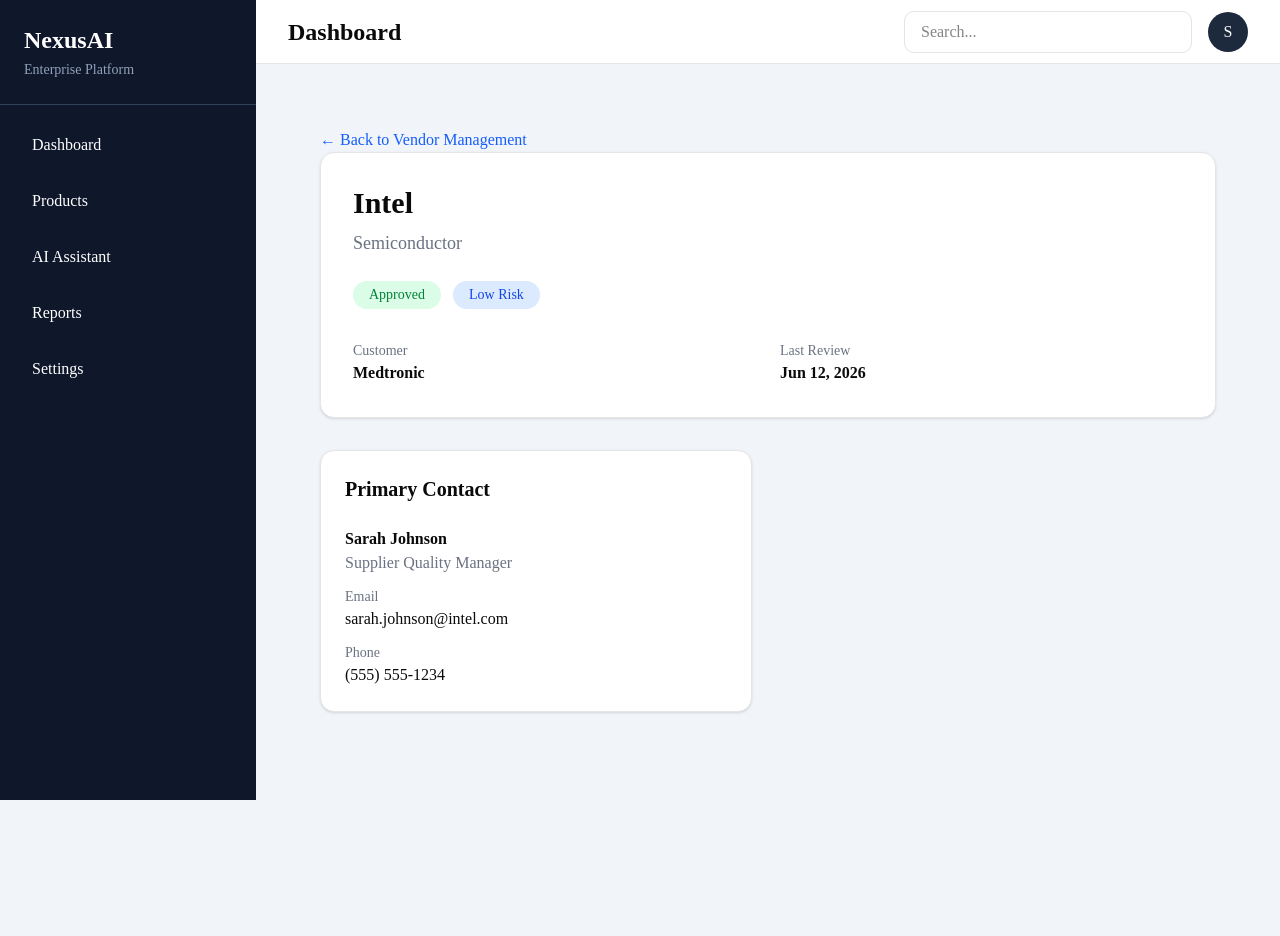
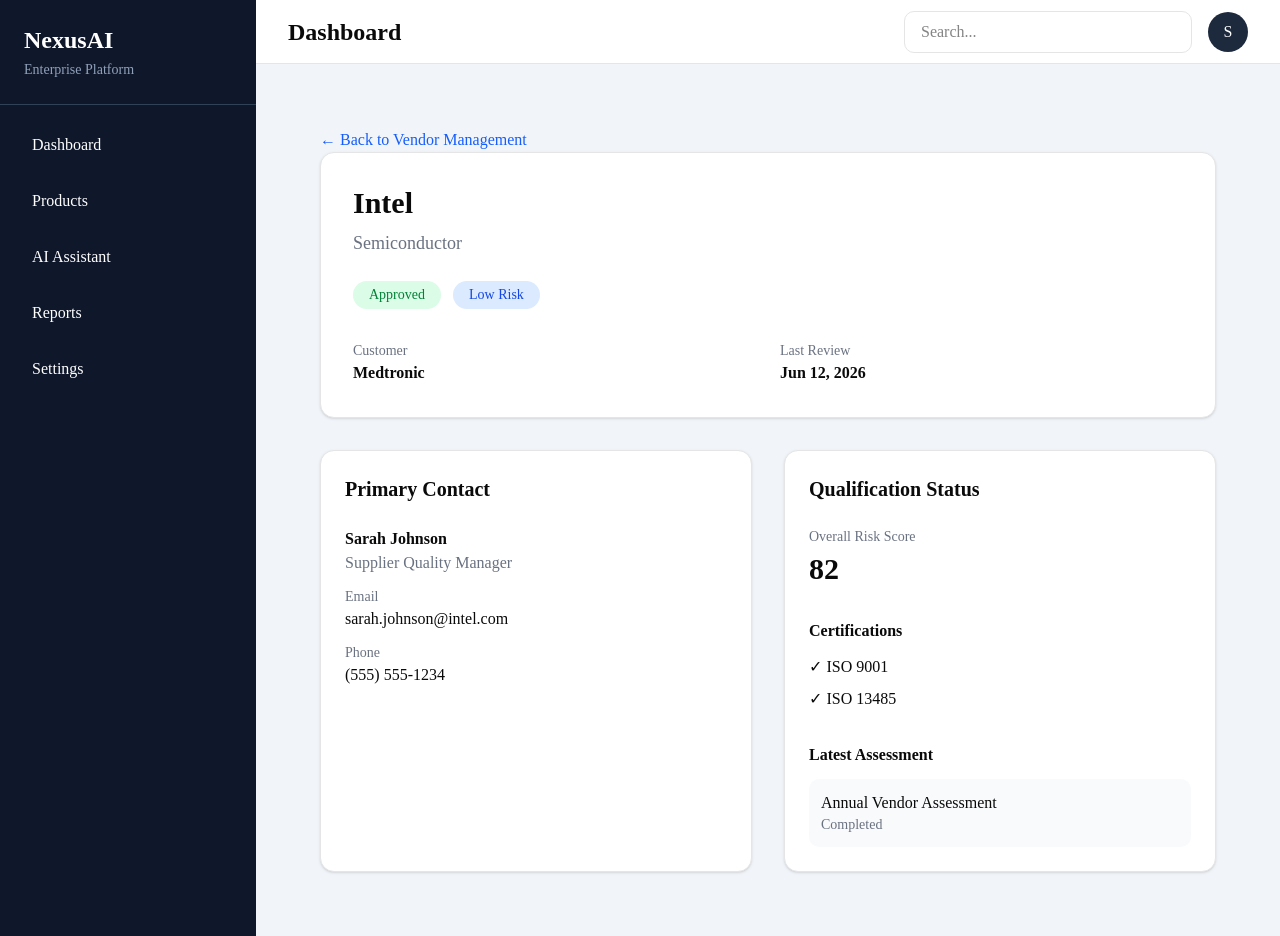
Before and after one commit to wildcats0309/nexusai, a Next.js app in the folder apps/platform/: page /vendorsure/vendor/1 in a window 1280 px wide. Before the commit the page ends 800 px from the top, so only its background shows below. Built offline with nearby package versions, Linux system fonts and the light colour scheme.

Commit message:
Complete Sprint 5 Vendor Profile workspace

```diff
--- a/apps/platform/app/vendorsure/vendor/[id]/page.tsx
+++ b/apps/platform/app/vendorsure/vendor/[id]/page.tsx
@@ -3,6 +3,7 @@
 import VendorProfileHeader from "@/components/vendorsure/VendorProfileHeader";
 import { vendors } from "@/lib/mock-data/vendors";
 import PrimaryContactCard from "@/components/vendorsure/PrimaryContactCard";
+import QualificationStatusCard from "@/components/vendorsure/QualificationStatusCard";
 type Props = {
   params: Promise<{
     id: string;
@@ -41,6 +42,8 @@
 
 <div className="grid grid-cols-1 gap-8 lg:grid-cols-2">
   <PrimaryContactCard vendor={vendor} />
+
+  <QualificationStatusCard vendor={vendor} />
 </div>
     </div>
   );
--- /dev/null
+++ b/apps/platform/components/vendorsure/QualificationStatusCard.tsx
@@ -0,0 +1,65 @@
+import { Vendor } from "@/lib/types/vendor";
+
+type Props = {
+  vendor: Vendor;
+};
+
+export default function QualificationStatusCard({
+  vendor,
+}: Props) {
+  return (
+    <div className="rounded-xl border bg-white p-6 shadow-sm">
+      <h2 className="text-xl font-semibold">
+        Qualification Status
+      </h2>
+
+      <div className="mt-6">
+        <p className="text-sm text-gray-500">
+          Overall Risk Score
+        </p>
+
+        <p className="mt-1 text-3xl font-bold">
+          {vendor.overallRiskScore ?? "N/A"}
+        </p>
+      </div>
+
+      <div className="mt-8">
+        <h3 className="font-semibold">
+          Certifications
+        </h3>
+
+        <ul className="mt-3 space-y-2">
+          {vendor.certifications?.map((cert) => (
+            <li key={cert}>
+              ✓ {cert}
+            </li>
+          )) ?? (
+            <li>No certifications</li>
+          )}
+        </ul>
+      </div>
+
+      <div className="mt-8">
+        <h3 className="font-semibold">
+          Latest Assessment
+        </h3>
+
+        {vendor.assessments?.length ? (
+          <div className="mt-3 rounded-lg bg-gray-50 p-3">
+            <p className="font-medium">
+              {vendor.assessments[0].name}
+            </p>
+
+            <p className="text-sm text-gray-500">
+              {vendor.assessments[0].status}
+            </p>
+          </div>
+        ) : (
+          <p className="mt-3 text-gray-500">
+            No assessments available.
+          </p>
+        )}
+      </div>
+    </div>
+  );
+}
```
